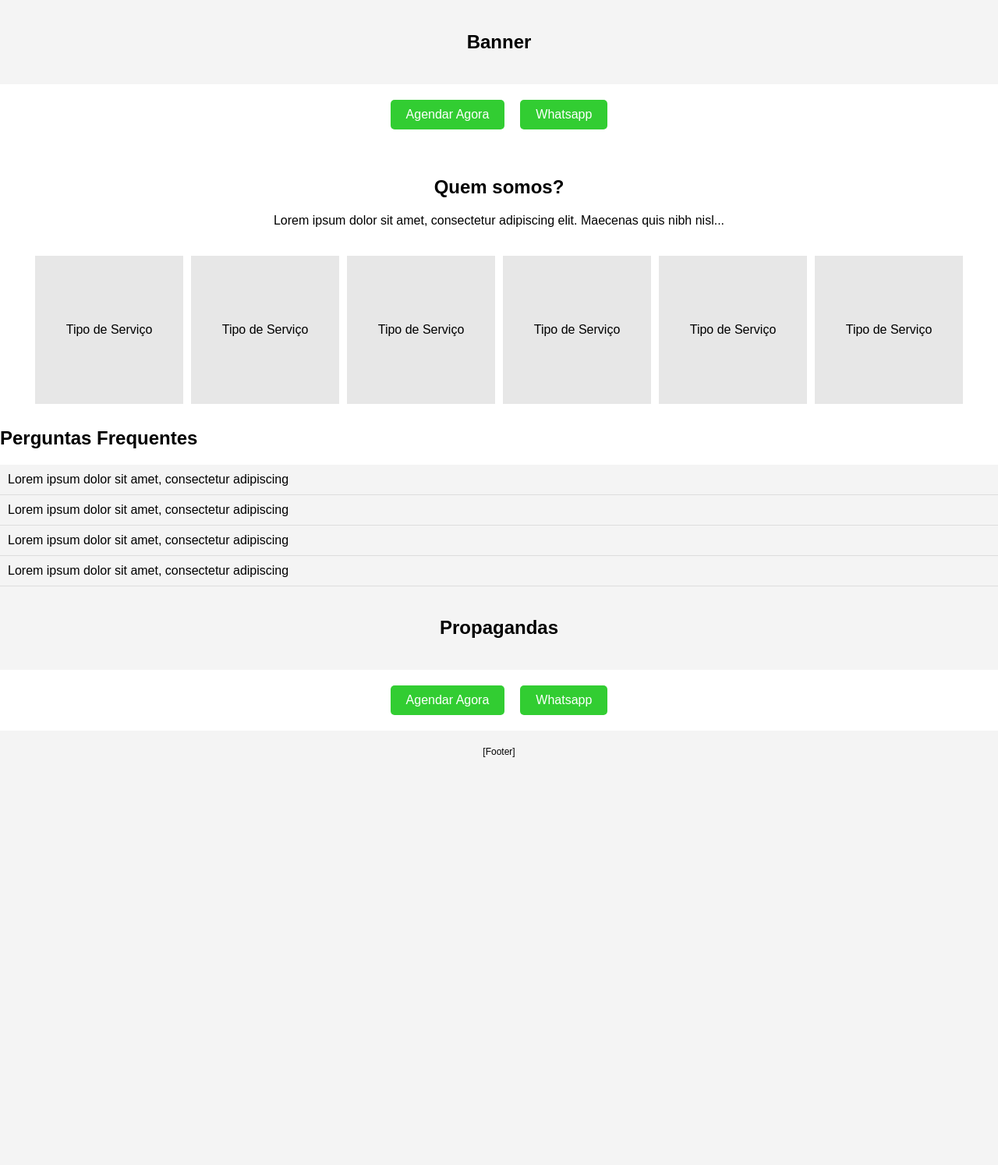
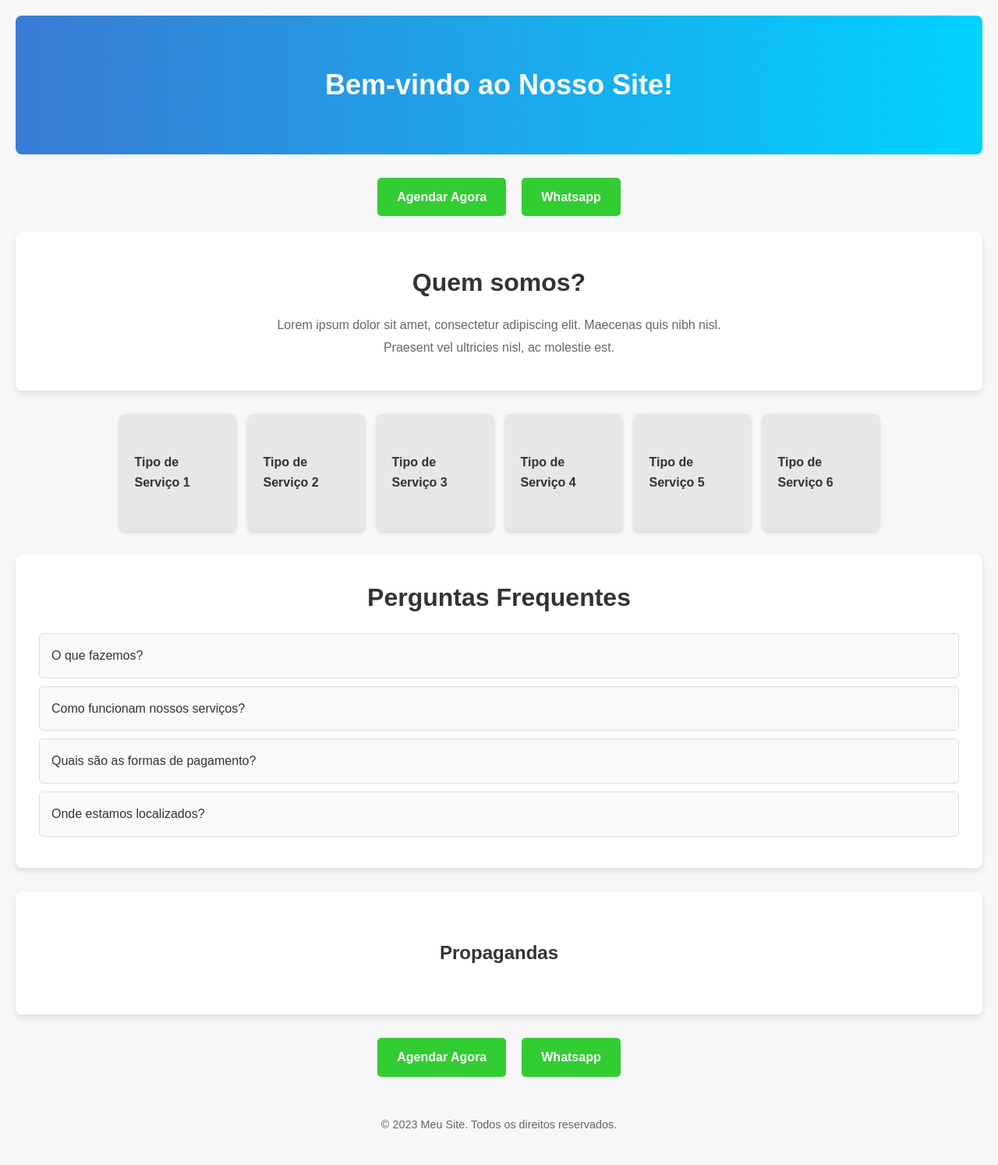
Before and after one commit to piunivespintegrador/pi2_univesp, a Django app: page / in a window 1280 px wide. Shown: the whole page at 78% size. Before the commit the page ends 971 px from the top, so only its background shows below. Run offline with Django 5.2, Linux system fonts and the light colour scheme.

Commit message:
- melhorias no site principal - separação do CSS e do HTML

```diff
--- a/lava_jato/lava_jato/settings.py
+++ b/lava_jato/lava_jato/settings.py
@@ -117,7 +117,7 @@ USE_TZ = True
 # Static files (CSS, JavaScript, Images)
 # https://docs.djangoproject.com/en/5.1/howto/static-files/
 
-STATIC_URL = 'static/'
+STATIC_URL = '/static/'
 
 # Default primary key field type
 # https://docs.djangoproject.com/en/5.1/ref/settings/#default-auto-field
--- /dev/null
+++ b/lava_jato/public_site/static/css/home.css
@@ -0,0 +1,146 @@
+/* Reset de estilo para remover margens e padding */
+* {
+    margin: 0;
+    padding: 0;
+    box-sizing: border-box;
+    font-family: 'Arial', sans-serif;
+}
+
+body {
+    line-height: 1.6;
+    background-color: #f7f7f7;
+    color: #333;
+    padding: 20px;
+}
+
+/* Banner */
+.banner {
+    background: linear-gradient(to right, #3a7bd5, #00d2ff);
+    color: white;
+    padding: 60px 20px;
+    text-align: center;
+    font-size: 1.5em;
+    margin-bottom: 30px;
+    border-radius: 8px;
+}
+
+/* Botões principais */
+.buttons {
+    display: flex;
+    justify-content: center;
+    gap: 20px;
+    margin: 20px 0;
+}
+
+.button {
+    padding: 12px 25px;
+    background-color: #32CD32;
+    color: white;
+    font-weight: bold;
+    border-radius: 5px;
+    text-decoration: none;
+    transition: background 0.3s ease;
+}
+
+.button:hover {
+    background-color: #28a428;
+}
+
+/* Seção de "Quem somos" */
+.section {
+    padding: 40px;
+    text-align: center;
+    background-color: white;
+    margin-bottom: 30px;
+    border-radius: 8px;
+    box-shadow: 0 4px 8px rgba(0, 0, 0, 0.1);
+}
+
+.section h2 {
+    font-size: 2em;
+    color: #333;
+    margin-bottom: 15px;
+}
+
+.section p {
+    color: #666;
+    line-height: 1.8;
+    max-width: 600px;
+    margin: auto;
+}
+
+/* Grid de serviços */
+.grid {
+    display: flex;
+    flex-wrap: wrap;
+    gap: 15px;
+    justify-content: center;
+}
+
+.grid-item {
+    background-color: #e7e7e7;
+    padding: 20px;
+    width: 150px;
+    height: 150px;
+    display: flex;
+    align-items: center;
+    justify-content: center;
+    color: #333;
+    font-weight: bold;
+    border-radius: 8px;
+    box-shadow: 0 2px 5px rgba(0, 0, 0, 0.15);
+    transition: transform 0.3s ease;
+}
+
+.grid-item:hover {
+    transform: scale(1.05);
+}
+
+/* FAQ */
+.faq {
+    background-color: white;
+    padding: 30px;
+    margin: 30px 0;
+    border-radius: 8px;
+    box-shadow: 0 4px 8px rgba(0, 0, 0, 0.1);
+}
+
+.faq h2 {
+    font-size: 2em;
+    color: #333;
+    text-align: center;
+    margin-bottom: 20px;
+}
+
+.faq-item {
+    padding: 15px;
+    background-color: #f9f9f9;
+    border: 1px solid #ddd;
+    border-radius: 5px;
+    margin-bottom: 10px;
+    cursor: pointer;
+    transition: background-color 0.3s ease;
+}
+
+.faq-item:hover {
+    background-color: #eee;
+}
+
+/* Propagandas */
+.propagandas {
+    background-color: white;
+    padding: 60px 20px;
+    margin: 30px 0;
+    text-align: center;
+    border-radius: 8px;
+    box-shadow: 0 4px 8px rgba(0, 0, 0, 0.1);
+}
+
+/* Footer */
+.footer {
+    text-align: center;
+    padding: 20px;
+    font-size: 0.9em;
+    color: #666;
+    margin-top: 30px;
+}
--- a/lava_jato/public_site/templates/resources/home.html
+++ b/lava_jato/public_site/templates/resources/home.html
@@ -3,64 +3,63 @@
 <head>
     <meta charset="UTF-8">
     <meta name="viewport" content="width=device-width, initial-scale=1.0">
-    <title>Lava Jato</title>
-    <style>
-        /* Estilos básicos para o layout */
-        body { font-family: Arial, sans-serif; margin: 0; padding: 0; }
-        .banner, .propagandas, .footer { background-color: #f4f4f4; padding: 20px; text-align: center; }
-        .buttons { display: flex; justify-content: center; gap: 20px; margin: 20px 0; }
-        .button { padding: 10px 20px; background-color: #32CD32; color: white; border-radius: 5px; text-decoration: none; }
-        .section { padding: 20px; text-align: center; }
-        .grid { display: flex; flex-wrap: wrap; gap: 10px; justify-content: center; }
-        .grid-item { background-color: #e7e7e7; padding: 20px; width: 150px; height: 150px; display: flex; align-items: center; justify-content: center; }
-        .faq { margin-top: 30px; }
-        .faq-item { padding: 10px; background-color: #f4f4f4; border-bottom: 1px solid #ddd; cursor: pointer; }
-        .footer { margin-top: 20px; padding: 20px; font-size: 12px; }
-    </style>
+    <title>Meu Site Profissional</title>
+    <!-- Carregar arquivos estáticos do Django -->
+    {% load static %}
+    <!-- Referência ao arquivo CSS -->
+    <link rel="stylesheet" href="{% static '/css/home.css' %}">
 </head>
 <body>
+    <!-- Banner -->
     <div class="banner">
-        <h2>Banner</h2>
+        <h2>Bem-vindo ao Nosso Site!</h2>
     </div>
 
+    <!-- Botões principais -->
     <div class="buttons">
         <a href="#" class="button">Agendar Agora</a>
         <a href="#" class="button">Whatsapp</a>
     </div>
 
+    <!-- Quem somos -->
     <div class="section">
         <h2>Quem somos?</h2>
-        <p>Lorem ipsum dolor sit amet, consectetur adipiscing elit. Maecenas quis nibh nisl...</p>
+        <p>Lorem ipsum dolor sit amet, consectetur adipiscing elit. Maecenas quis nibh nisl. Praesent vel ultricies nisl, ac molestie est.</p>
     </div>
 
+    <!-- Grid de Serviços -->
     <div class="grid">
-        <div class="grid-item">Tipo de Serviço</div>
-        <div class="grid-item">Tipo de Serviço</div>
-        <div class="grid-item">Tipo de Serviço</div>
-        <div class="grid-item">Tipo de Serviço</div>
-        <div class="grid-item">Tipo de Serviço</div>
-        <div class="grid-item">Tipo de Serviço</div>
+        <div class="grid-item">Tipo de Serviço 1</div>
+        <div class="grid-item">Tipo de Serviço 2</div>
+        <div class="grid-item">Tipo de Serviço 3</div>
+        <div class="grid-item">Tipo de Serviço 4</div>
+        <div class="grid-item">Tipo de Serviço 5</div>
+        <div class="grid-item">Tipo de Serviço 6</div>
     </div>
 
+    <!-- FAQ -->
     <div class="faq">
         <h2>Perguntas Frequentes</h2>
-        <div class="faq-item">Lorem ipsum dolor sit amet, consectetur adipiscing</div>
-        <div class="faq-item">Lorem ipsum dolor sit amet, consectetur adipiscing</div>
-        <div class="faq-item">Lorem ipsum dolor sit amet, consectetur adipiscing</div>
-        <div class="faq-item">Lorem ipsum dolor sit amet, consectetur adipiscing</div>
+        <div class="faq-item">O que fazemos?</div>
+        <div class="faq-item">Como funcionam nossos serviços?</div>
+        <div class="faq-item">Quais são as formas de pagamento?</div>
+        <div class="faq-item">Onde estamos localizados?</div>
     </div>
 
+    <!-- Propagandas -->
     <div class="propagandas">
         <h2>Propagandas</h2>
     </div>
 
+    <!-- Botões principais (replicados no fim da página) -->
     <div class="buttons">
         <a href="#" class="button">Agendar Agora</a>
         <a href="#" class="button">Whatsapp</a>
     </div>
 
+    <!-- Footer -->
     <div class="footer">
-        [Footer]
+        &copy; 2023 Meu Site. Todos os direitos reservados.
     </div>
 </body>
 </html>
```
